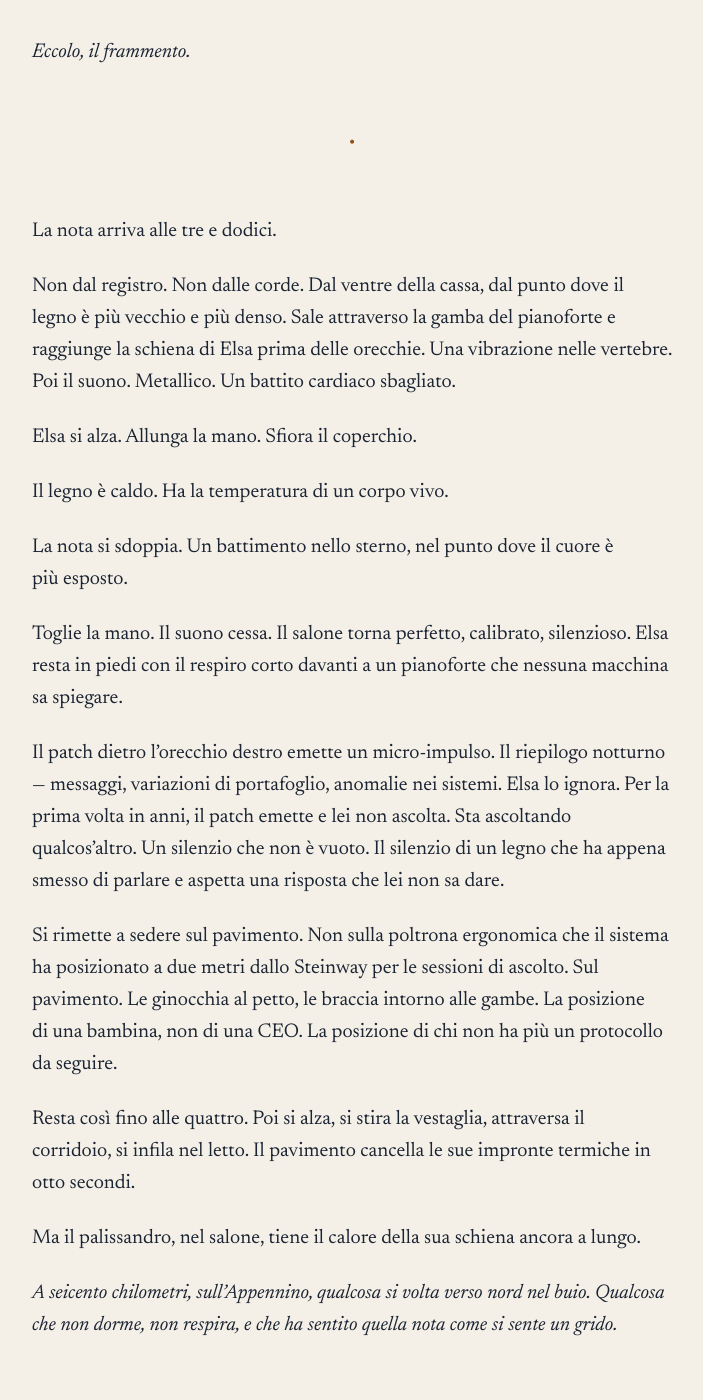
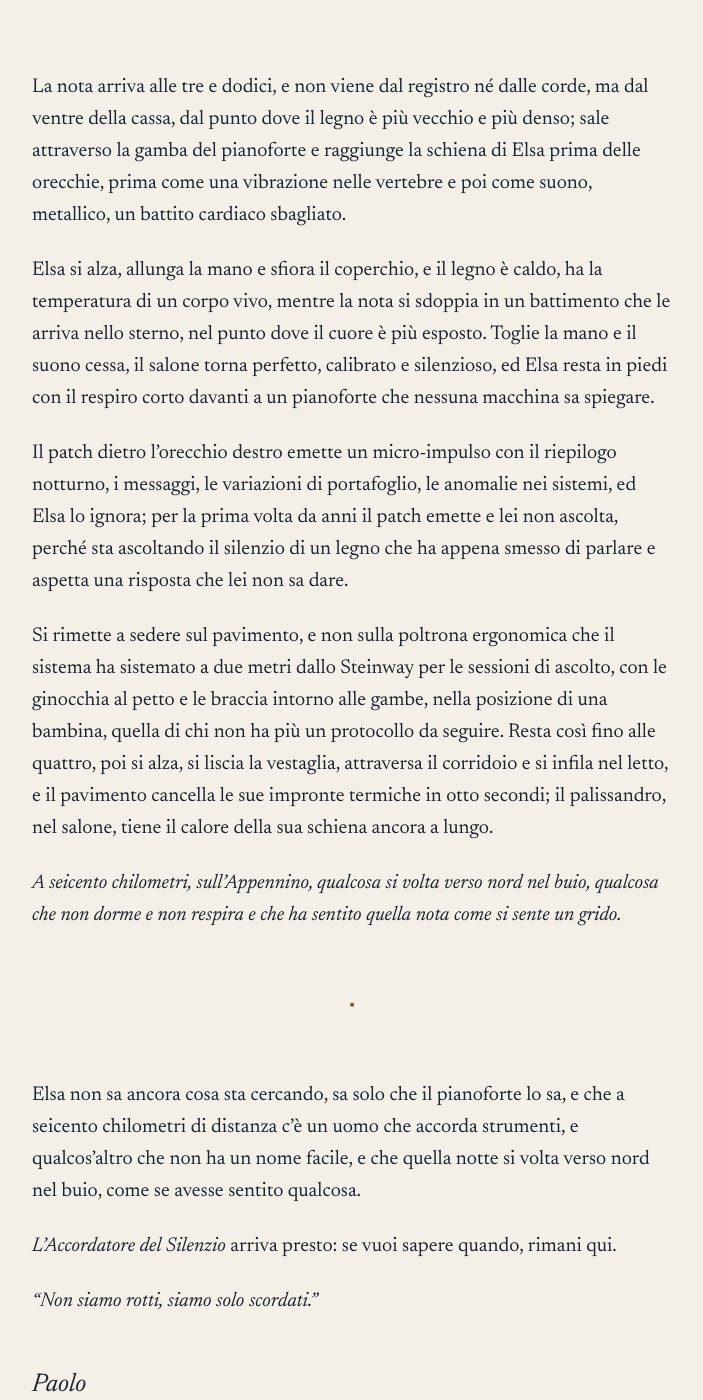
Before and after one commit to paolofurini/seapriilcuore, a Jekyll site: the page built from _posts/2026-05-18-frammento-i-la-nota.md, in a window 1280 px wide and 1400 px high, scrolled down 2302 px. Shown: the whole window, without its empty margins (288-991 px from the left). Built offline with Jekyll 4.4.1, drawn with Linux system fonts in a browser that asks for light colours; some of the changed text lies outside the part shown.

Commit message:
Revisione (humanizer-rdi): La nota, primo frammento
Co-Authored-By: Claude Opus 5.5 <noreply@anthropic.com>
Claude-Session: https://claude.ai/code/session_016SExTLu3CBRUGeFqevN8Wd

```diff
--- a/_posts/2026-05-18-frammento-i-la-nota.md
+++ b/_posts/2026-05-18-frammento-i-la-nota.md
@@ -1,68 +1,34 @@
 ---
-title: "Frammento I — La Nota"
-description: "Questo è il primo frammento di \"L'Accordatore del Silenzio\", il romanzo che ho scritto nell'ultimo anno e mezzo. Non voglio presentartelo. Voglio lasciartelo incontrare."
+title: "La nota, primo frammento dell’Accordatore del Silenzio"
+description: "Il primo frammento di L’Accordatore del Silenzio: Elsa Morrow, alle tre del mattino, davanti a uno Steinway del 1910 che suona da solo."
 date: 2026-05-18T18:36:20.939Z
 tema: "I Romanzi dell'Invisibile"
 substack: https://seapriilcuore.substack.com/p/frammento-i-la-nota
 cover: /assets/img/blog/frammento-i-la-nota-cover
-cover_alt: "Frammento I — La Nota"
+cover_alt: "La nota, primo frammento dell’Accordatore del Silenzio"
 image: /assets/img/blog/frammento-i-la-nota-cover-1600.jpg
 ---
 
-C’è un momento in cui smetti di combattere qualcosa. Non per resa. Per qualcosa di più sottile — una specie di stanchezza saggia, il corpo che sa prima della mente che certe battaglie non si vincono con più risorse, più dati, più controllo.
+C’è un momento in cui smetti di combattere qualcosa, e non per resa, ma per una specie di stanchezza saggia, quella del corpo che sa prima della mente che certe battaglie non si vincono con più risorse, più dati e più controllo. Elsa Morrow lo impara alle tre del mattino, nel salone del suo attico a Ginevra, seduta sul pavimento davanti a uno Steinway del 1910, lei che ha costruito intelligenze artificiali, che governa il quaranta per cento delle smart-city europee e che finora ha comprato una risposta a qualsiasi domanda; per la prima volta nella sua vita adulta, il denaro torna indietro con le mani vuote.
 
-Elsa Morrow lo impara alle tre del mattino, nel salone del suo attico a Ginevra, seduta sul pavimento di fronte a uno Steinway del 1910.
+Questo è il primo frammento di *[L’Accordatore del Silenzio]({{ '/romanzi/laccordatore-del-silenzio/' | relative_url }})*, il romanzo a cui ho lavorato nell’ultimo anno e mezzo: non voglio presentartelo, preferisco lasciartelo incontrare.
 
-Lei che ha costruito intelligenze artificiali. Lei che governa il quaranta per cento delle smart-city europee. Lei che ha comprato risposte a qualsiasi domanda.
+---
 
-Per la prima volta nella sua vita adulta, il denaro torna indietro con le mani vuote.
+La nota arriva alle tre e dodici, e non viene dal registro né dalle corde, ma dal ventre della cassa, dal punto dove il legno è più vecchio e più denso; sale attraverso la gamba del pianoforte e raggiunge la schiena di Elsa prima delle orecchie, prima come una vibrazione nelle vertebre e poi come suono, metallico, un battito cardiaco sbagliato.
 
-------------------------------------------------------------------------
+Elsa si alza, allunga la mano e sfiora il coperchio, e il legno è caldo, ha la temperatura di un corpo vivo, mentre la nota si sdoppia in un battimento che le arriva nello sterno, nel punto dove il cuore è più esposto. Toglie la mano e il suono cessa, il salone torna perfetto, calibrato e silenzioso, ed Elsa resta in piedi con il respiro corto davanti a un pianoforte che nessuna macchina sa spiegare.
 
-*Eccolo, il frammento.*
+Il patch dietro l’orecchio destro emette un micro-impulso con il riepilogo notturno, i messaggi, le variazioni di portafoglio, le anomalie nei sistemi, ed Elsa lo ignora; per la prima volta da anni il patch emette e lei non ascolta, perché sta ascoltando il silenzio di un legno che ha appena smesso di parlare e aspetta una risposta che lei non sa dare.
 
-------------------------------------------------------------------------
+Si rimette a sedere sul pavimento, e non sulla poltrona ergonomica che il sistema ha sistemato a due metri dallo Steinway per le sessioni di ascolto, con le ginocchia al petto e le braccia intorno alle gambe, nella posizione di una bambina, quella di chi non ha più un protocollo da seguire. Resta così fino alle quattro, poi si alza, si liscia la vestaglia, attraversa il corridoio e si infila nel letto, e il pavimento cancella le sue impronte termiche in otto secondi; il palissandro, nel salone, tiene il calore della sua schiena ancora a lungo.
 
-La nota arriva alle tre e dodici.
+*A seicento chilometri, sull’Appennino, qualcosa si volta verso nord nel buio, qualcosa che non dorme e non respira e che ha sentito quella nota come si sente un grido.*
 
-Non dal registro. Non dalle corde. Dal ventre della cassa, dal punto dove il legno è più vecchio e più denso. Sale attraverso la gamba del pianoforte e raggiunge la schiena di Elsa prima delle orecchie. Una vibrazione nelle vertebre. Poi il suono. Metallico. Un battito cardiaco sbagliato.
+---
 
-Elsa si alza. Allunga la mano. Sfiora il coperchio.
+Elsa non sa ancora cosa sta cercando, sa solo che il pianoforte lo sa, e che a seicento chilometri di distanza c’è un uomo che accorda strumenti, e qualcos’altro che non ha un nome facile, e che quella notte si volta verso nord nel buio, come se avesse sentito qualcosa.
 
-Il legno è caldo. Ha la temperatura di un corpo vivo.
+*L’Accordatore del Silenzio* arriva presto: se vuoi sapere quando, rimani qui.
 
-La nota si sdoppia. Un battimento nello sterno, nel punto dove il cuore è più esposto.
-
-Toglie la mano. Il suono cessa. Il salone torna perfetto, calibrato, silenzioso. Elsa resta in piedi con il respiro corto davanti a un pianoforte che nessuna macchina sa spiegare.
-
-Il patch dietro l’orecchio destro emette un micro-impulso. Il riepilogo notturno — messaggi, variazioni di portafoglio, anomalie nei sistemi. Elsa lo ignora. Per la prima volta in anni, il patch emette e lei non ascolta. Sta ascoltando qualcos’altro. Un silenzio che non è vuoto. Il silenzio di un legno che ha appena smesso di parlare e aspetta una risposta che lei non sa dare.
-
-Si rimette a sedere sul pavimento. Non sulla poltrona ergonomica che il sistema ha posizionato a due metri dallo Steinway per le sessioni di ascolto. Sul pavimento. Le ginocchia al petto, le braccia intorno alle gambe. La posizione di una bambina, non di una CEO. La posizione di chi non ha più un protocollo da seguire.
-
-Resta così fino alle quattro. Poi si alza, si stira la vestaglia, attraversa il corridoio, si infila nel letto. Il pavimento cancella le sue impronte termiche in otto secondi.
-
-Ma il palissandro, nel salone, tiene il calore della sua schiena ancora a lungo.
-
-*A seicento chilometri, sull’Appennino, qualcosa si volta verso nord nel buio. Qualcosa che non dorme, non respira, e che ha sentito quella nota come si sente un grido.*
-
-------------------------------------------------------------------------
-
-*Fine del frammento.*
-
-------------------------------------------------------------------------
-
-Elsa non sa ancora cosa sta cercando.
-
-Sa solo che il pianoforte lo sa.
-
-E che, a seicento chilometri di distanza, c’è un uomo che accordatore di strumenti — e di qualcos’altro che non ha nome facile — che quella notte si volta verso nord nel buio, come se avesse sentito qualcosa.
-
-Non siamo rotti. Siamo solo scordati.
-
-*L’Accordatore del Silenzio* arriva presto. Se vuoi sapere quando, rimani qui.
-
-— Paolo
-
-------------------------------------------------------------------------
-
-*I Romanzi dell’Invisibile — Storie per l’Anima nel tempo della Macchina.*
+*“Non siamo rotti, siamo solo scordati.”*
```
